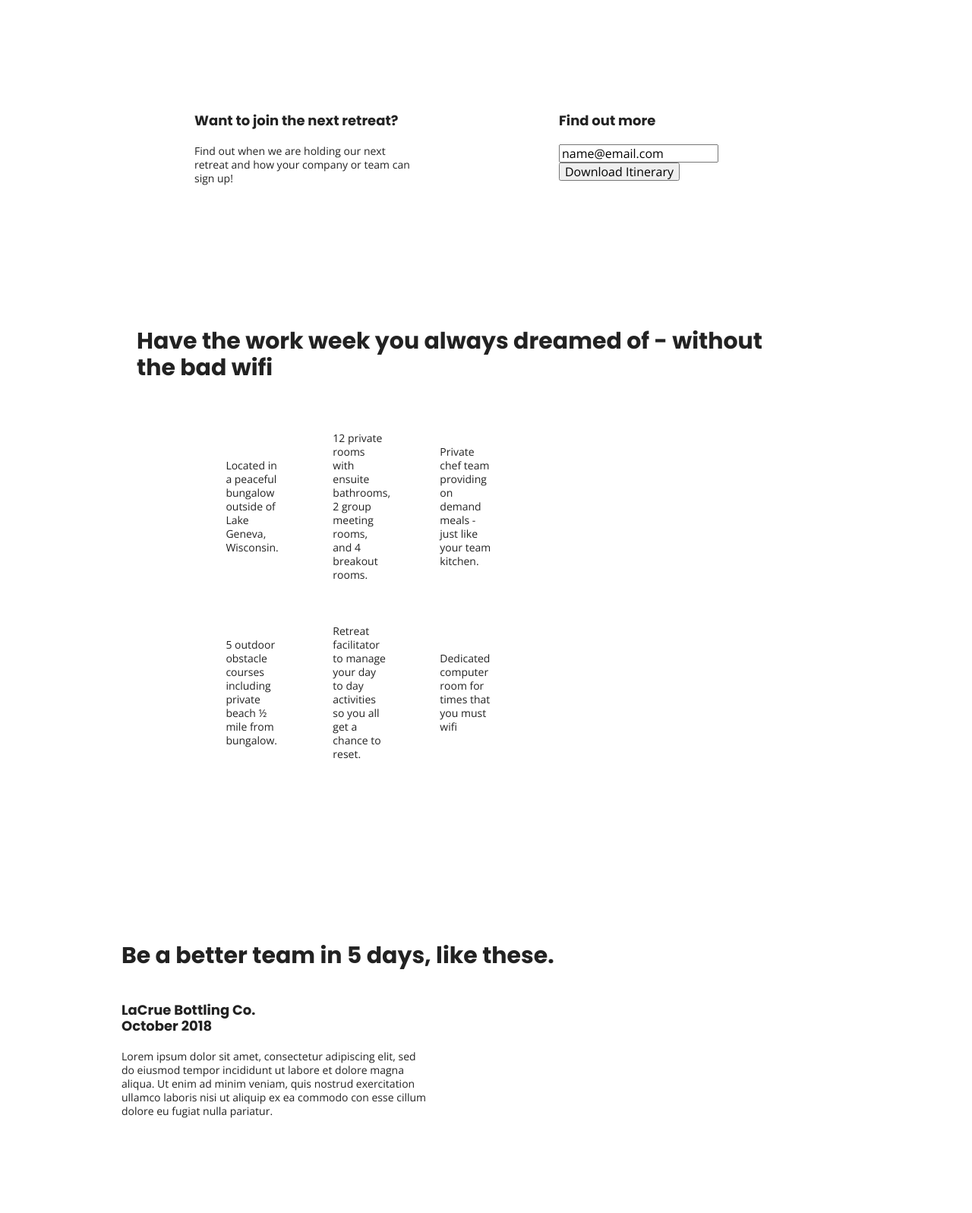
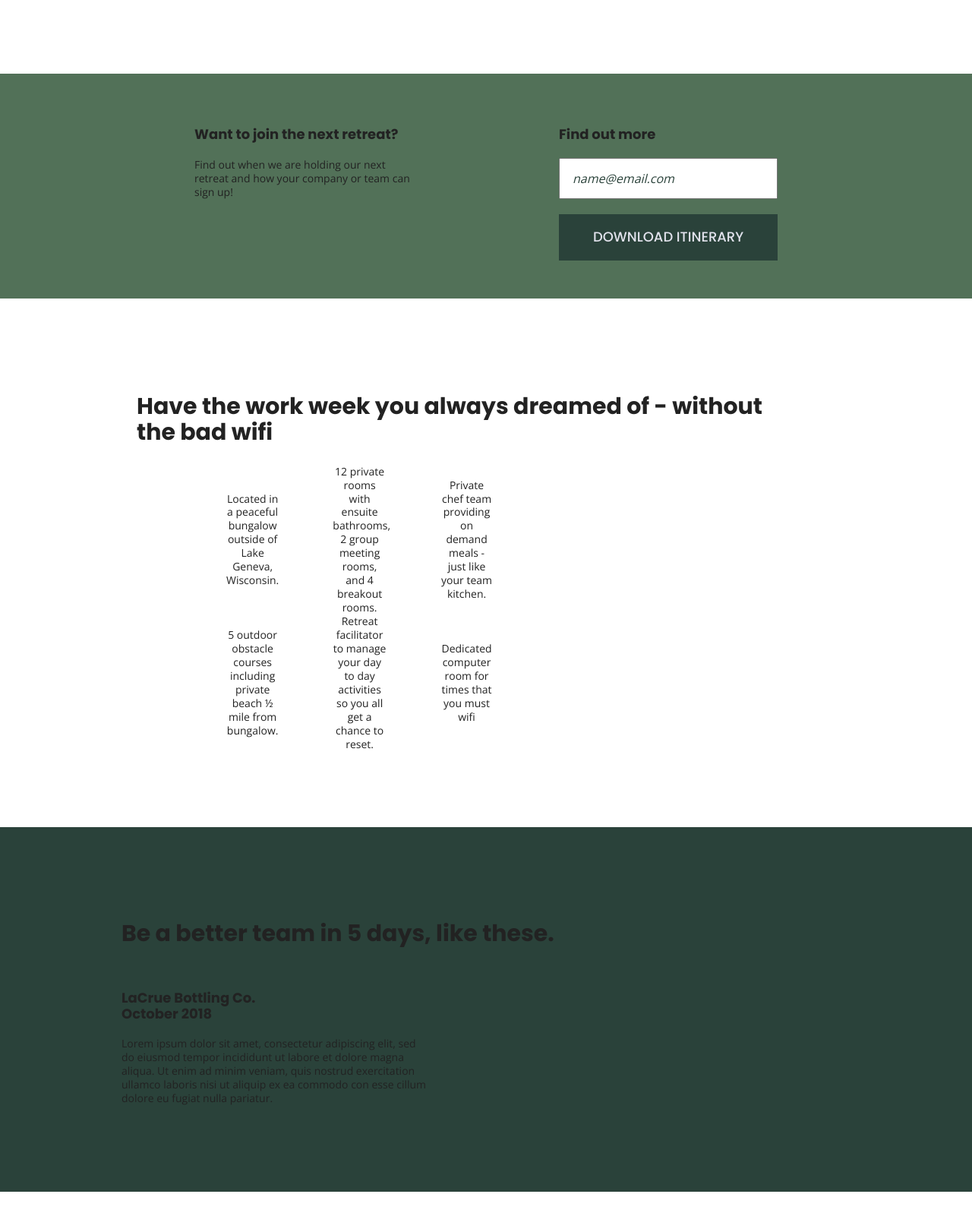
Before and after one commit to S-Porter2/unplugged-retreat-project, a website built with Parcel: page index.html in a window 1280 px wide. Shown: the part 554-2151 px from the top of the page at 76% size. Built offline with nearby package versions, Linux system fonts and the light colour scheme.

Commit message:
added background colours etc

```diff
--- a/css/main.css
+++ b/css/main.css
@@ -220,10 +220,17 @@ textarea {
     flex-flow: row wrap;
    }
 
+   .hero-area h1 {
+     font-size: 2.25em;
+     font-family: 'Poppins', Helvetica, Arial, sans-serif;
+     font-weight: 500;
+     line-height: 1.2;
+   }
 
    /* Aside */
 
    aside {
+    background-color: #527158;
     padding-left: 20px;
     padding-right: 20px;
     display: flex;
@@ -256,17 +263,29 @@ textarea {
      flex-flow: row wrap;
    }
 
+   .features p {
+     text-align: center;
+     margin: 0;
+   }
+
       /* reviews styles */
 
-   .reviews {
+    .reviews {
+     background-color: #2a423a;
      padding-left: 20px;
      padding-right: 20px;
      display: flex;
      justify-content: center;
      flex-flow: row wrap;}
 
-     .reviews h3{
-      width: 48.5%;
+     .reviews h2 {
+       margin-bottom: 40px;
+       line-height: 1;
+     }
+
+     .reviews h3 {
+       width: 55%;
+       margin: 20px 0;
      }
 
 
@@ -275,6 +294,7 @@ textarea {
       ========================================================================== */
 
    .mission {
+     background-color: #527158;
      display: flex;
      justify-content: center;
      align-items: center;
@@ -282,30 +302,49 @@ textarea {
    }
 
    .contact-section {
+     background-color: #2a423a;
      display: flex;
      justify-content: center;
      align-items: center;
      flex-flow: row wrap;
    }
 
+   .contact-content p {
+     margin: 0;
+   }
+
    /* ==========================================================================
       FAQ Page
       ========================================================================== */
 
-   .faq {
+    .faq {
+     background-color: #527158;
      display: flex;
      justify-content: center;
      align-items: center;
      flex-flow: row wrap;
    }
 
-   .faq .content-wrapper {
+    .faq .content-wrapper {
+     margin: 50px 0 0 0;
      display: flex;
      justify-content: center;
      align-items: center;
      flex-flow: row wrap;
-     flex-basis: auto;
-   }
+     }
+
+     .faq h2 {
+       margin-bottom: 40px;
+       line-height: 1;
+     }
+
+     .faq-content {
+       margin-bottom: 50px;
+     }
+
+     .faq-content h4 {
+       line-height: 1.333;
+     }
 
 /* ==========================================================================
    Helper classes
@@ -387,6 +426,32 @@ textarea {
 
 .clearfix::after {
   clear: both;
+}
+
+aside .form {
+  margin-top: 30px;
+}
+
+input[type=text] {
+  box-sizing: border-box;
+  width: 100%;
+  color: #2a423a;
+  font-style: italic;
+  padding: 1em;
+}
+
+input[type=button] {
+  width: 100%;
+  padding: 20px 0;
+  margin-top: 20px;
+  background-color: #2a423a;
+  font-family: 'Poppins', Helvetica, Arial, sans-serif;
+  font-weight: 500;
+  font-size: 1.125em;
+  color: #e2e3ed;
+  border: none;
+  text-align: center;
+  text-transform: uppercase;
 }
 
 /* ==========================================================================
```
